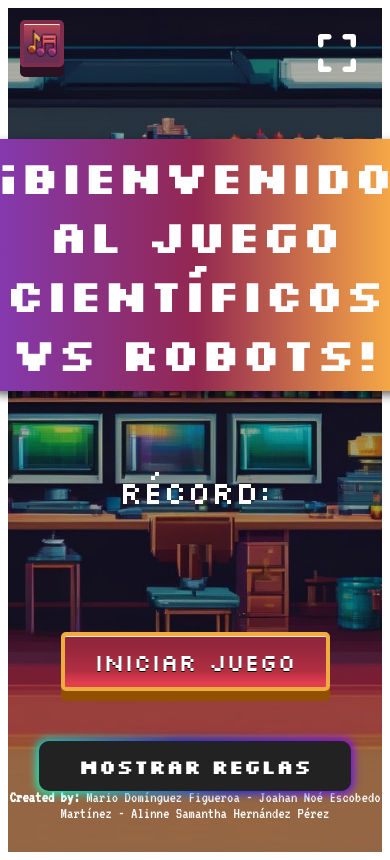
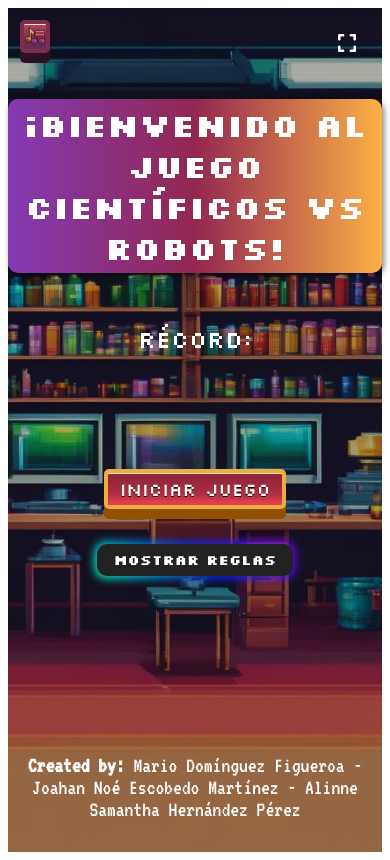
Before and after one commit to MarioDominguez7/Cientificos-Robots, an Angular app: page / in a window 390 px wide. Built offline with nearby package versions, Linux system fonts and the light colour scheme.

Commit message:
Responsividad de todo el inicio

```diff
--- a/src/app/inicio/inicio.component.css
+++ b/src/app/inicio/inicio.component.css
@@ -22,17 +22,15 @@
   margin-top: 80px;
 }
 
+
 h1 {
   font-family: "Silkscreen", serif;
   font-weight: 700;
   font-style: normal;
-  background: rgb(131, 58, 180);
-  background: linear-gradient(
-    90deg,
+  background: linear-gradient(90deg,
       rgba(131, 58, 180, 1) 0%,
       rgba(147, 39, 81, 1) 50%,
-    rgba(252, 176, 69, 1) 100%
-  );
+      rgba(252, 176, 69, 1) 100%);
   padding: 8px 10px;
   border-radius: 10px;
   font-size: 46px;
@@ -66,8 +64,9 @@ h3 {
   display: flex;
   justify-content: center;
   position: absolute;
-  bottom: 15px;
+  bottom: 2px;
   text-align: center;
+  font-size: 30px;
 }
 
 /*--------------------------- IMAGEN DE FONDO --------------------------- */
@@ -86,7 +85,7 @@ h3 {
 
 /*--------------------------- REGLAS --------------------------- */
 .rules {
-  margin-top: 20px;
+  margin-top: 10px;
   padding: 5px 20px 15px 20px;
   color: white;
   background: #111;
@@ -96,12 +95,12 @@ h3 {
   user-select: none;
   -webkit-user-select: none;
   touch-action: manipulation;
+  font-size: 18px;
 }
 
 .rules:before {
   content: "";
-  background: linear-gradient(
-    45deg,
+  background: linear-gradient(45deg,
       #ff0000,
       #ff7300,
       #fffb00,
@@ -110,8 +109,7 @@ h3 {
       #002bff,
       #7a00ff,
       #ff00c8,
-    #ff0000
-  );
+      #ff0000);
   position: absolute;
   top: -2px;
   left: -2px;
@@ -126,7 +124,6 @@ h3 {
   border-radius: 10px;
 }
 
-/* Fondo estático detrás de las reglas */
 .rules:after {
   z-index: -1;
   content: "";
@@ -139,14 +136,15 @@ h3 {
   border-radius: 10px;
 }
 
-/* Animación del fondo */
 @keyframes glowing-rules {
   0% {
     background-position: 0 0;
   }
+
   50% {
     background-position: 400% 0;
   }
+
   100% {
     background-position: 0 0;
   }
@@ -183,8 +181,7 @@ h3 {
 
 .button-85:before {
   content: "";
-  background: linear-gradient(
-    45deg,
+  background: linear-gradient(45deg,
       #ff0000,
       #ff7300,
       #fffb00,
@@ -193,8 +190,7 @@ h3 {
       #002bff,
       #7a00ff,
       #ff00c8,
-    #ff0000
-  );
+      #ff0000);
   position: absolute;
   top: -2px;
   left: -2px;
@@ -213,9 +209,11 @@ h3 {
   0% {
     background-position: 0 0;
   }
+
   50% {
     background-position: 400% 0;
   }
+
   100% {
     background-position: 0 0;
   }
@@ -243,6 +241,7 @@ h3 {
   cursor: pointer;
 }
 
+
 .start-btn span {
   border: 4px solid rgba(239, 172, 63, 255);
   color: white;
@@ -252,12 +251,10 @@ h3 {
   text-align: center;
   text-decoration: none;
   background: rgb(227, 62, 78);
-  background: linear-gradient(
-    0deg,
+  background: linear-gradient(0deg,
       rgba(227, 62, 78, 1) 8%,
       rgba(178, 46, 66, 1) 32%,
-    rgba(146, 38, 60, 1) 84%
-  );
+      rgba(146, 38, 60, 1) 84%);
   display: block;
   position: relative;
   padding: 10px 30px;
@@ -278,15 +275,13 @@ h3 {
 .start-btn span:active {
   top: 10px;
   background: rgb(181, 51, 63);
-  background: linear-gradient(
-    0deg,
+  background: linear-gradient(0deg,
       rgba(181, 51, 63, 1) 8%,
       rgba(131, 28, 44, 1) 32%,
-    rgba(89, 17, 32, 1) 84%
-  );
+      rgba(89, 17, 32, 1) 84%);
 
   -webkit-box-shadow: inset 0 1px 0 #ffe5c4, inset 0 -3px 0 #915100;
-  -moz-box-shadow: inset 0 1px 0 #ffe5c4, inset 0 -3pxpx 0 #915100;
+  -moz-box-shadow: inset 0 1px 0 #ffe5c4, inset 0 -3px 0 #915100;
   box-shadow: inset 0 1px 0 #ffe5c4, inset 0 -3px 0 #915100;
 }
 
@@ -344,3 +339,237 @@ h3 {
   transform: translateY(2.5px);
   opacity: 1;
 }
+
+
+/*--------------------------- MEDIA QUERIES --------------------------- */
+@media (max-width: 1600px) {
+  .start-btn {
+    margin: 15px;
+  }
+
+  .content {
+    margin-top: 100px;
+  }
+
+  .contenido {
+    margin-top: 80px;
+  }
+
+  h1 {
+    font-size: 40px;
+    padding: 8px 10px;
+    box-shadow: 3px 3px 10px rgba(0, 0, 0, 0.5);
+  }
+
+  h2 {
+    font-size: 28px;
+  }
+
+  h3 {
+    font-size: 18px;
+  }
+
+  .rules {
+    font-size: 18px;
+    padding: 8px 20px 12px 20px;
+    margin-top: 10px;
+  }
+
+  .rules:before {
+    filter: blur(2px);
+    -webkit-filter: blur(2px);
+  }
+
+  .button-85 {
+    margin-top: 10px;
+    font-size: 18px;
+    padding: 0.7em 1.8em;
+  }
+
+  .button-85:before {
+    filter: blur(2px);
+    -webkit-filter: blur(2px);
+  }
+
+  .start-btn span {
+    font-size: 22px;
+    padding: 6px 20px;
+  }
+
+  .fullscreen-btn {
+    width: 40px;
+    height: 40px;
+  }
+
+  .fullscreen-btn:hover {
+    width: 50px;
+    height: 50px;
+    overflow: visible;
+  }
+
+  .tooltip {
+    font-size: 0.8em;
+    padding: 5px 10px;
+  }
+
+  .credits {
+    display: flex;
+    justify-content: center;
+    position: absolute;
+    bottom: 20px; /* Aumenta el espacio inferior */
+    text-align: center;
+    font-size: 28px; /* Ajusta el tamaño de fuente para pantalla más grande */
+  }
+}
+
+@media (max-width: 1400px) {
+  .content {
+    margin-top: 80px;
+  }
+
+  .contenido {
+    margin-top: 60px;
+  }
+
+  h1 {
+    font-size: 36px;
+    padding: 6px 8px;
+    box-shadow: 3px 3px 8px rgba(0, 0, 0, 0.5);
+  }
+
+  h2 {
+    font-size: 26px;
+  }
+
+  h3 {
+    font-size: 16px;
+  }
+
+  .rules {
+    font-size: 16px;
+    padding: 5px 15px 10px 15px;
+    margin-top: 5px;
+  }
+
+  .rules:before {
+    filter: blur(4px);
+    -webkit-filter: blur(4px);
+  }
+
+  .button-85 {
+    margin-top: 5px;
+    font-size: 16px;
+    padding: 0.5em 1.5em;
+  }
+
+  .button-85:before {
+    filter: blur(4px);
+    -webkit-filter: blur(4px);
+  }
+
+  .start-btn span {
+    font-size: 20px;
+    padding: 5px 15px;
+  }
+
+  .fullscreen-btn {
+    width: 35px;
+    height: 35px;
+  }
+
+  .fullscreen-btn:hover {
+    width: 45px;
+    height: 45px;
+    overflow: visible;
+  }
+
+  .tooltip {
+    font-size: 0.7em;
+    padding: 4px 8px;
+  }
+
+  .credits {
+    display: flex;
+    justify-content: center;
+    position: absolute;
+    bottom: 15px;
+    text-align: center;
+    font-size: 24px; /* Ajusta el tamaño de fuente para pantallas más pequeñas */
+  }
+}
+
+@media (max-width: 1250px) {
+  .content {
+    margin-top: 70px;
+  }
+
+  .contenido {
+    margin-top: 50px;
+  }
+
+  h1 {
+    font-size: 32px;
+    padding: 5px 7px;
+    box-shadow: 2px 2px 6px rgba(0, 0, 0, 0.5);
+  }
+
+  h2 {
+    font-size: 24px;
+  }
+
+  h3 {
+    font-size: 14px;
+  }
+
+  .rules {
+    font-size: 14px;
+    padding: 4px 12px 8px 12px;
+    margin-top: 5px;
+  }
+
+  .rules:before {
+    filter: blur(5px);
+    -webkit-filter: blur(5px);
+  }
+
+  .button-85 {
+    margin-top: 5px;
+    font-size: 14px;
+    padding: 0.5em 1.2em;
+  }
+
+  .button-85:before {
+    filter: blur(5px);
+    -webkit-filter: blur(5px);
+  }
+
+  .start-btn span {
+    font-size: 18px;
+    padding: 4px 12px;
+  }
+
+  .fullscreen-btn {
+    width: 30px;
+    height: 30px;
+  }
+
+  .fullscreen-btn:hover {
+    width: 40px;
+    height: 40px;
+    overflow: visible;
+  }
+
+  .tooltip {
+    font-size: 0.7em;
+    padding: 3px 6px;
+  }
+
+  .credits {
+    display: flex;
+    justify-content: center;
+    position: absolute;
+    bottom: 10px;
+    text-align: center;
+    font-size: 22px; /* Ajusta el tamaño de fuente para pantallas pequeñas */
+  }
+}
--- a/src/styles.css
+++ b/src/styles.css
@@ -17,9 +17,33 @@
       }
 
       #playMusic img {
-        height: 30px;
-        width: 30px;
+        height: 50px;
+        width: 50px;
         padding: 3px;
+      }
+
+      @media (max-width: 1600px) {
+        #playMusic img {
+          height: 40px;
+          width: 40px;
+          padding: 3px;
+        }
+      }
+
+      @media (max-width: 1400px) {
+        #playMusic img {
+          height: 30px;
+          width: 30px;
+          padding: 2px;
+        }
+      }
+
+      @media (max-width: 1250px) {
+        #playMusic img {
+          height: 20px;
+          width: 20px;
+          padding: 1px;
+        }
       }
 
       .music-btn {
```
Lines whose indentation alone changed are shown as unchanged.
